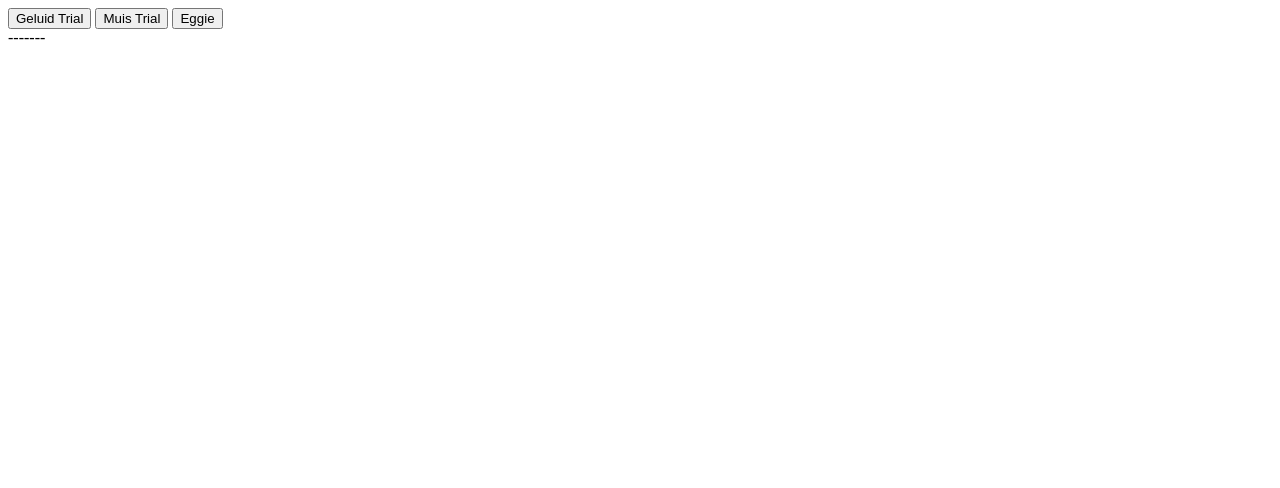
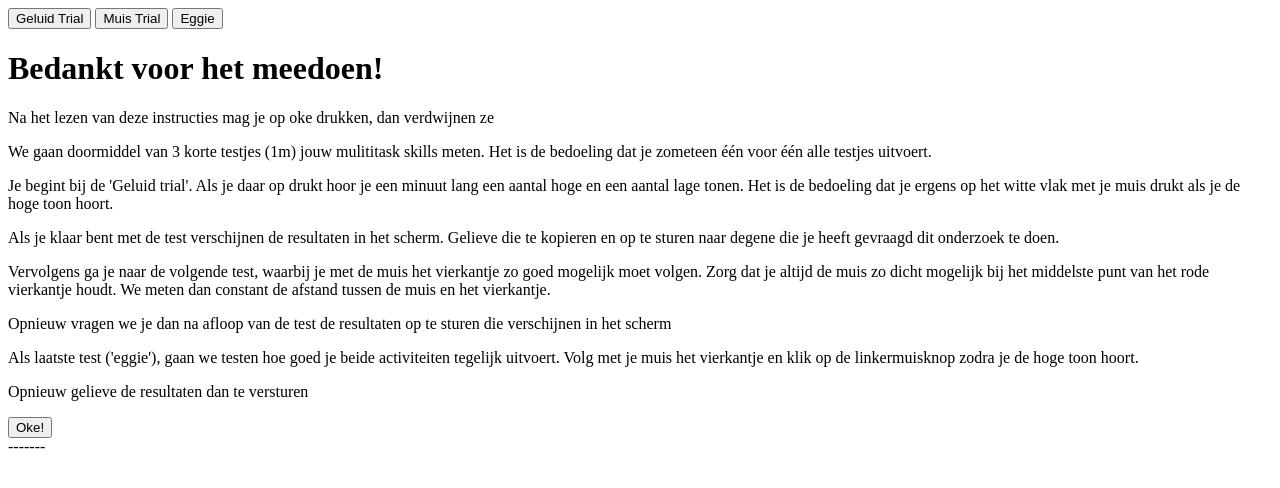
Before and after one commit to sepkeuchenius/tcp, a plain HTML site: page index.html in a window 1280 px wide. Drawn offline with nearby package versions, Linux system fonts and the light colour scheme.

Commit message:
instructies

```diff
--- a/index.html
+++ b/index.html
@@ -17,6 +17,21 @@
     <source src="beep-3.wav" type="audio/mpeg">
   </audio>
 </div>
+<div id='instructies'>
+<h1>Bedankt voor het meedoen!</h1>
+<p>Na het lezen van deze instructies mag je op oke drukken, dan verdwijnen ze</p>
+<p>We gaan doormiddel van 3 korte testjes (1m) jouw mulititask skills meten. Het is de bedoeling dat je zometeen één voor één alle testjes uitvoert.
+</p>
+<p>Je begint bij de 'Geluid trial'. Als je daar op drukt hoor je een minuut lang een aantal hoge en een aantal lage tonen. Het is de bedoeling dat je ergens op het witte vlak met je muis drukt als je de hoge toon hoort.</p>
+<p>Als je klaar bent met de test verschijnen de resultaten in het scherm. Gelieve die te kopieren en op te sturen naar degene die je heeft gevraagd dit onderzoek te doen.</p>
+<p>Vervolgens ga je naar de volgende test, waarbij je met de muis het vierkantje zo goed mogelijk moet volgen. Zorg dat je altijd de muis zo dicht mogelijk bij het middelste punt van het rode vierkantje houdt. We meten dan constant de afstand tussen de muis en het vierkantje.</p>
+<p>Opnieuw vragen we je dan na afloop van de test de resultaten op te sturen die verschijnen in het scherm</p>
+<p>Als laatste test ('eggie'), gaan we testen hoe goed je beide activiteiten tegelijk uitvoert. Volg met je muis het vierkantje en klik op de linkermuisknop zodra je de hoge toon hoort.</p>
+<p>Opnieuw gelieve de resultaten dan te versturen</p>
+<button onclick="hide()">Oke!</button>
+
+
+</div>
 <div id='mouse_output'></div>
 -------
 <div id='click_output'></div>
--- a/script.js
+++ b/script.js
@@ -3,6 +3,11 @@ var myGamePiece;
 var mousex;
 var mousey
 document.addEventListener('click', click)
+function hide(){
+  document.getElementById('instructies').style.display = 'none'
+
+
+}
 function startSound(){
   c = ['c']
   start = true
```
